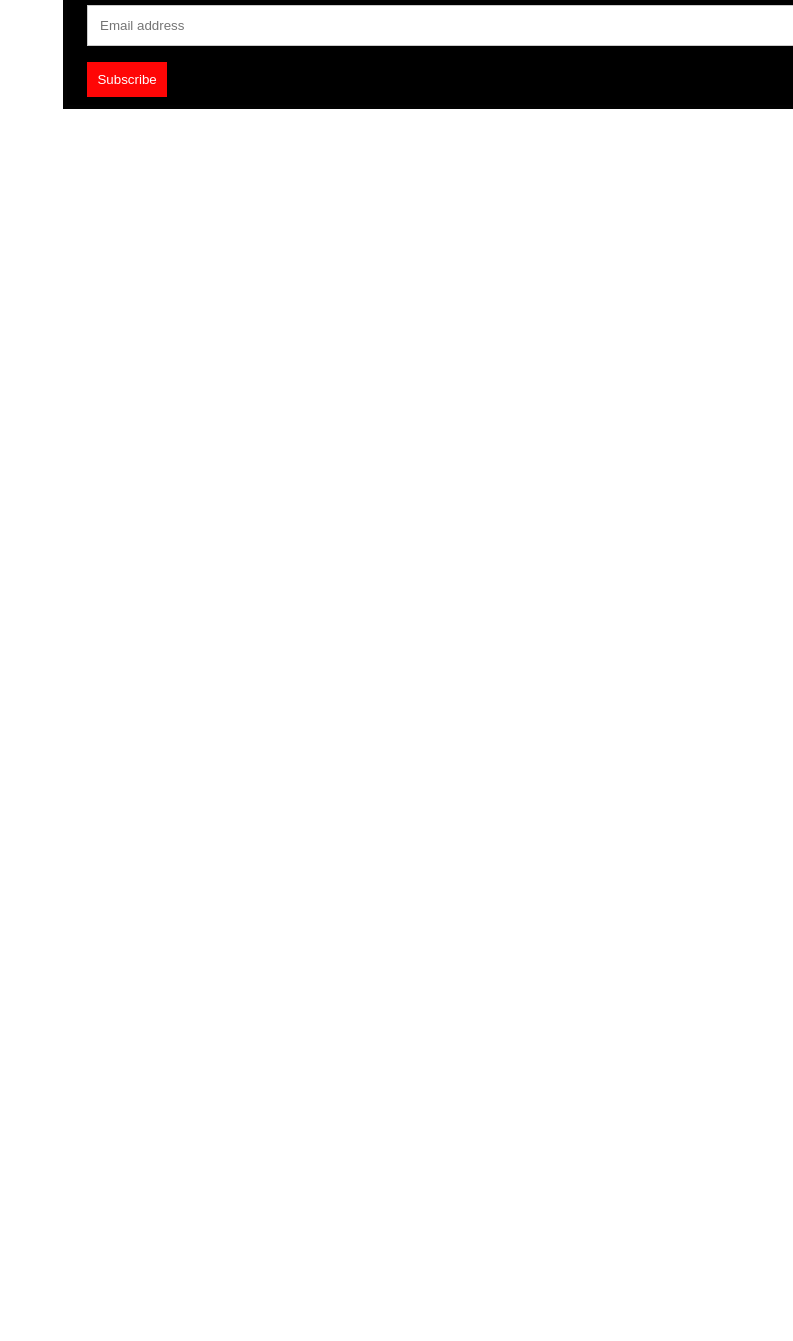
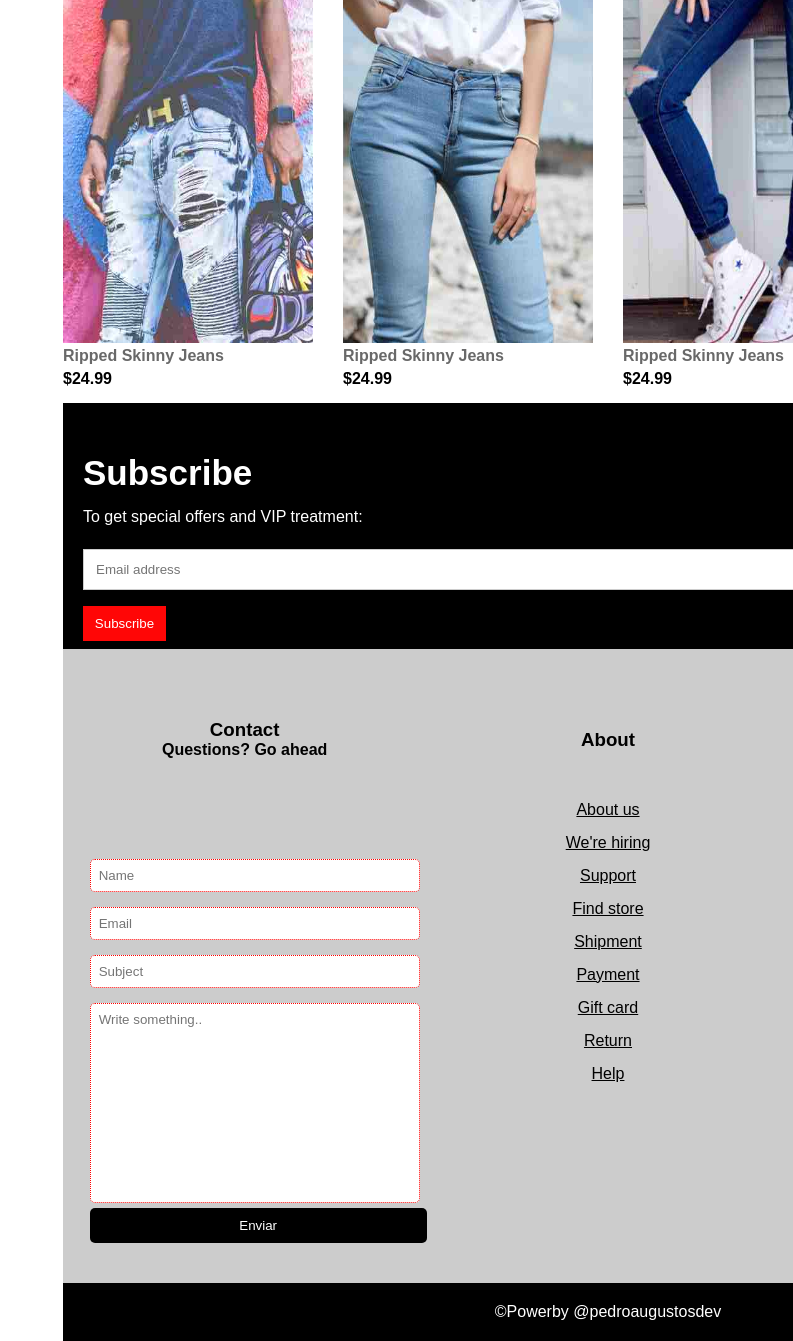
Before and after one commit to pedroaugustos12/Replica-w3schools-template-shop, a plain HTML site: page index.html in a window 1280 px wide. Shown: the part 1980-3321 px from the top of the page, without its empty margins (487-1280 px from the left). Before the commit the page ends 2089 px from the top, so only its background shows below. Drawn offline with nearby package versions, Linux system fonts and the light colour scheme.

Commit message:
Novas atts

```diff
--- a/index.html
+++ b/index.html
@@ -8,9 +8,10 @@
   <link rel="stylesheet" href="script.js">
   <link rel="stylesheet" href="https://cdnjs.cloudflare.com/ajax/libs/font-awesome/4.7.0/css/font-awesome.min.css">
   <link href="https://fonts.googleapis.com/css2?family=Material+Symbols+Outlined" rel="stylesheet" />
+  <link rel="stylesheet" href="https://cdnjs.cloudflare.com/ajax/libs/bootstrap-icons/1.11.3/font/bootstrap-icons.min.css" integrity="sha512-dPXYcDub/aeb08c63jRq/k6GaKccl256JQy/AnOq7CAnEZ9FzSL9wSbcZkMp4R26vBsMLFYH4kQ67/bbV8XaCQ==" crossorigin="anonymous" referrerpolicy="no-referrer" />
   <!-- JQUERY -->
-    <script src="https://code.jquery.com/jquery-3.7.1.js"
-        integrity="sha256-eKhayi8LEQwp4NKxN+CfCh+3qOVUtJn3QNZ0TciWLP4=" crossorigin="anonymous"></script>
+  <script src="https://code.jquery.com/jquery-3.7.1.js" integrity="sha256-eKhayi8LEQwp4NKxN+CfCh+3qOVUtJn3QNZ0TciWLP4="
+    crossorigin="anonymous"></script>
   <title>Loja virtual</title>
 </head>
 
@@ -150,23 +151,82 @@
         </div>
 
         <div class="form">
-                  <input type="text" placeholder="Email address" name="mail" required>
-
+          <input type="text" id="subscribe" placeholder="Email address" name="mail" required>
         </div>
 
         <div class="form">
-                  <input type="submit" value="Subscribe">
+          <input type="submit" id="subscribe" value="Subscribe">
         </div>
       </form>
 
       <!-- FIM FORMULARIO SUBSCRIBE -->
 
 
+      <footer>
+        <div class="footer-left">
+          <div id="form-container">
+            <h3 class="contact">Contact</h3>
+            <h4 class="subcontact">Questions? Go ahead</h4>
+            <form id="contact-form">
+              <label for="name"></label>
+              <input type="text1" id="name" name="name" placeholder="Name">
+              <label for="email"></label>
+              <input type="email1" id="email" name="email" placeholder="Email">
+              <label for="subject"></label>
+              <input type="text2" id="subject" name="subject" placeholder="Subject">
+              <label for="message"></label>
+              <textarea id="message" name="message" placeholder="Write something.." style="height:200px"></textarea>
+              <input type="submit1" value="Enviar">
+            </form>
+          </div>
+        </div>
+        <div class="footer-middle">
+          <h3 class="about">About</h3>
+          <ul>
+            <li><a href="#">About us</a></li>
+            <li><a href="#">We're hiring</a></li>
+            <li><a href="#">Support</a></li>
+            <li><a href="#">Find store</a></li>
+            <li><a href="#">Shipment</a></li>
+            <li><a href="#">Payment</a></li>
+            <li><a href="#">Gift card</a></li>
+            <li><a href="#">Return</a></li>
+            <li><a href="#">Help</a></li>
+          </ul>
+        </div>
+        <div class="footer-right">
+          <h3 class="store">Store</h3>
+          <p><i class="bi bi-geo-alt-fill" ></i> Company Name</p>
+          <p><i class="bi bi-telephone-fill" class="icons"></i> 123-456-7890</p>
+          <p><i class="bi bi-envelope-fill" class="icons"></i> info@example.com</p>
+          <div class="payment-methods">
+            <h3 class="credit">We accept</h3>
+            <p><i class="bi bi-credit-card-fill" class="icons"></i> Amex</p>
+            <p><i class="bi bi-credit-card-2-front-fill" class="icons"></i> Credit card</p>
+          </div>
+          <div class="social-media">
+            <a href="#"><i class="bi bi-facebook" class="icons"></i></a>
+            <a href="#"><i class="bi bi-instagram" class="icons"></i></a>
+            <a href="#"><i class="bi bi-snapchat" class="icons"></i></i></a>
+            <a href="#"><i class="bi bi-pinterest" class="icons"></i></a>
+            <a href="#"><i class="bi bi-linkedin" class="icons"></i></a>
+          </div>
+        </div>
+      </footer>
+
+
+      <div class="copy">&copy;Powerby @pedroaugustosdev</div>
+
+
+
+
+
 
       <div class="div3">
-
+        <!-- SÓ PARA DIVISÃO DA PAGINA -->
       </div>
     </div>
+
 
 
 
--- a/style.css
+++ b/style.css
@@ -269,13 +269,13 @@ padding: 5px;
 }
 
 
+/* FORM SUBSCRIBE */
+
 form {
-  border: 4px solid #020202;
   padding-top: 50px;
   margin-top: 40px;
   background-color: #000;
-  padding-left: 20px; /* Adicionando espaçamento à esquerda */
-  padding-right: 20px; /* Adicionando espaçamento à direita */
+  padding-left: 20px;
 }
 
 .form h2,.form p{
@@ -313,3 +313,164 @@ input[type=submit] {
 input[type=submit]:hover {
   background-color: #8f8e8e;
 }
+
+/* FIM FORM SUBSCRIBE */
+
+/* FOOTER */
+
+footer {
+  background-color: #CCCCCC;
+  color: #fff;
+  padding: 20px 0;
+  display: flex;
+  justify-content: space-between;
+  flex-wrap: wrap;
+}
+
+/* FOOTER ESQUERDA */
+
+.footer-left,
+.footer-middle,
+.footer-right {
+  flex: 1;
+  text-align: center;
+  margin-bottom: 20px;
+}
+
+.footer-left form {
+  display: flex;
+  flex-direction: column;
+  align-items: flex-start;
+  background-color: #CCCCCC;
+
+}
+
+#form-container {
+  width: 350px;
+  margin: auto;
+}
+
+.footer-left .contact,
+.subcontact{
+  color: #000;
+}
+
+.footer-left .contact{
+  padding-top: 50px;
+}
+
+label {
+  display: block;
+  margin-bottom: 10px;
+}
+
+input[type="text1"],
+input[type="text2"],
+input[type="email1"],
+textarea {
+  width: 100%;
+  padding: 8px;
+  margin-bottom: 5px;
+  border: 1px solid #ff0000;
+  border-radius: 5px;
+  border-style: dotted;
+  box-sizing: border-box;
+}
+
+textarea {
+  height: 150px;
+  resize: none;
+}
+
+input[type="submit1"] {
+  background-color: #000000;
+  color: white;
+  padding: 10px 80px;
+  border: none;
+  border-radius: 5px;
+  cursor: pointer;
+  text-align: center;
+}
+
+input[type="submit1"]:hover {
+  background-color: #8f8e8e;
+}
+
+/* FIM FOOTER ESQUERDA */
+
+
+/* FOOTER MEIO */
+
+.footer-middle ul {
+  list-style: none;
+  margin: 50px ;
+  padding: 0;
+}
+
+.footer-middle .about{
+  margin-top: 60px;
+  color: #000;
+}
+
+.footer-middle ul li {
+  margin-bottom: 15px;
+}
+
+.footer-middle ul li a{
+  color: #000;
+
+}
+
+/* FIM FOOTER MEIO */
+
+
+/* FOOTER DIREITA */
+
+.footer-right .icons{
+  color: #000;
+}
+
+.footer-right .store{
+  padding-top: 60px;
+  color: #000;
+}
+
+.footer-right p {
+  margin: 5px 0;
+  padding-top: 30px;
+  color: #000;
+}
+
+.payment-methods .credit{
+  padding-top: 100px;
+  color: #000;
+}
+
+.payment-methods p{
+  color: #000;
+  margin-right: 10px;
+  padding-top: 10px;
+}
+
+
+.social-media a {
+  margin-right: 5px;
+  color: #000;
+}
+
+.footer-right .social-media{
+  padding-top: 20px;
+}
+
+/* FIM FOOTER DIREITA */
+
+
+/* FIM FOOTER GERAL */
+
+
+.copy{
+  padding: 20px;
+  background-color: #000000;
+  color: #fff;
+  text-align: center;
+}
```
Lines whose indentation alone changed are shown as unchanged.
